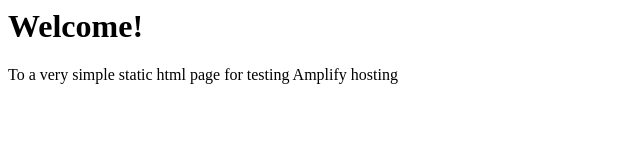
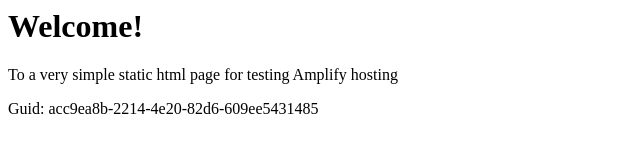
Before and after one commit to aws-aemilia-icn/Github-PR-Commit-Integration-Test-DoNotTouch-Gith-OKSLNVO2-v1-prod-ap-northeast-2, a website: page src/index.html in a window 1280 px wide. Shown: the whole page, without its empty margins (0-640 px from the left). Drawn offline with Linux system fonts and the light colour scheme.

Commit message:
commit from integ tests

```diff
--- a/src/index.html
+++ b/src/index.html
@@ -1,3 +1,5 @@
+
+
 <html lang="en">
 
 <head>
@@ -10,6 +12,6 @@
 <body>
     <h1>Welcome!</h1>
     <p>To a very simple static html page for testing Amplify hosting</p>
-</body>
+    <p>Guid: acc9ea8b-2214-4e20-82d6-609ee5431485</p></body>
 
 </html>
```
